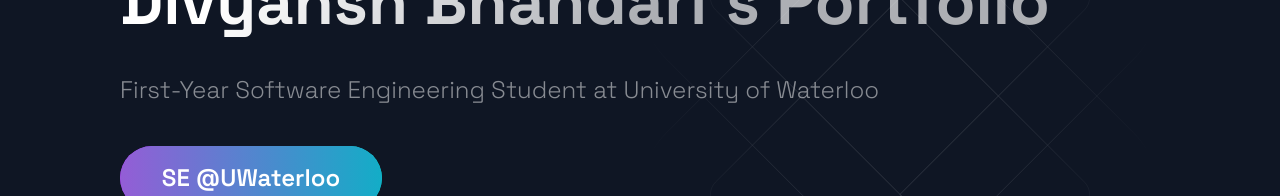
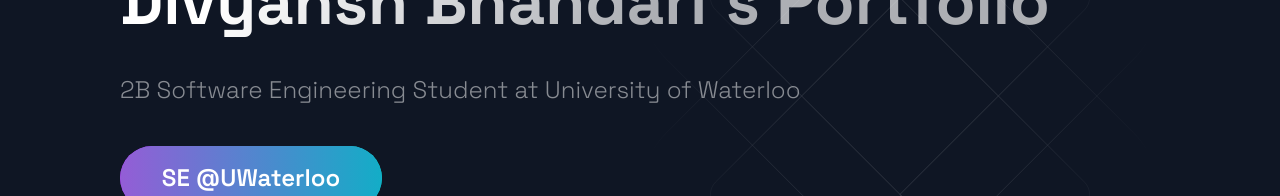
Before and after one commit to divyxnsh/portfolio-website, a Next.js app: page / in a window 1280 px wide. Shown: the part 309-505 px from the top of the page. Built offline with nearby package versions, Linux system fonts and the light colour scheme.

Commit message:
SE term update

```diff
--- a/src/components/Hero/Hero.js
+++ b/src/components/Hero/Hero.js
@@ -16,7 +16,7 @@ const Hero = (props) => (
         Divyansh Bhandari's Portfolio
       </SectionTitle>
       <SectionText>
-        First-Year Software Engineering Student at University of Waterloo
+        2B Software Engineering Student at University of Waterloo
       </SectionText>
       <Button
         onClick={() =>
```
